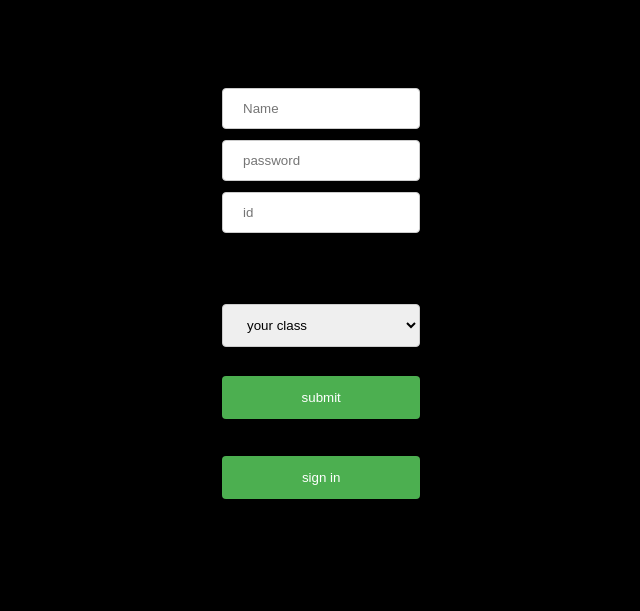
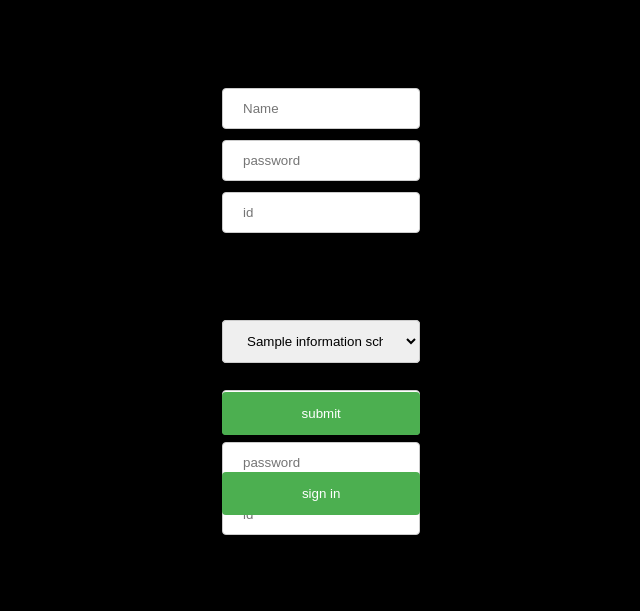
Before and after one commit to segev-harpaz/segev-harpaz, a Flask app: page / in a window 1280 px wide. Shown: the top 611 px of the page, without its empty margins (162-802 px from the left). Run offline with Flask 2, Linux system fonts and the light colour scheme; a database or web service that is not in the repository returns one stand-in record (values such as "Sample title"); some libraries are stand-ins or nearby versions.

Commit message:
Add files via upload

```diff
--- a/templates/projectHTML.html
+++ b/templates/projectHTML.html
@@ -2,33 +2,235 @@
 <html>
 <head>
 
-        <link rel="stylesheet" type="text/css" href="ProjectCss.css">
+	<style>
+
+		input[type=text], select {
+			width: 15.5%;
+			padding: 12px 20px;
+			margin: 8px 0;
+			display: inline-block;
+			border: 1px solid #ccc;
+			border-radius: 4px;
+			box-sizing: border-box;
+			position: fixed;
+			left: 30%;
+		}
+
+		input[type=password], select {
+			width: 15.5%;
+			padding: 12px 20px;
+			margin: 8px 0;
+			display: inline-block;
+			border: 1px solid #ccc;
+			border-radius: 4px;
+			box-sizing: border-box;
+			position: fixed;
+			left: 30%;
+		}
+
+		#this {
+			width: 15.5%;
+			background-color: #4CAF50;
+			color: white;
+			padding: 14px 20px;
+			margin: 8px 0;
+			border: none;
+			border-radius: 4px;
+			cursor: pointer;
+			position: fixed;
+			left: 30%;
+			top: 48%;
+		}
+
+		input[type=submit]:hover {
+			background-color: #45a049;
+		}
+
+		div {
+			border-radius: 5px;
+			background-color: #f2f2f2;
+			padding: 20px;
+		}
+
+		#signin {
+			width: 15.5%;
+			background-color: #4CAF50;
+			color: white;
+			padding: 14px 20px;
+			margin: 8px 0;
+			border: none;
+			border-radius: 4px;
+			cursor: pointer;
+			position: fixed;
+			left: 30%;
+			top: 58%;
+		}
+
+		#demo {
+			position: fixed;
+			left: 30%;
+			top: 2%;
+		}
+
+		#times {
+			position: fixed;
+			left: 30%;
+			top: 39%;
+		}
+	</style>
 </head>
 <body style="background-color:black;">
-            <br/><br/><br/><br/>
-                <form  name = "form1" id = "from1"  onsubmit="IDValidator();return false" method="POST" action="http://localhost:5000/result">
-                    <span name = "dudu" id ="dudu">
-                    <input type="text" name="name" id="name" placeholder="Name"><br/><br/>
+	<br /><br /><br /><br />
+	<center>
+		<span style='color:white'>
+			{% if result %}
+			{{result}}
+			{% endif %}
+		</span>
+	</center>
+	<form name="form1" id="from1" onsubmit="IDValidator();return false" action="http://segevharpaz1.pythonanywhere.com/result" method='POST'>
+		<span name="dudu" id="dudu">
+			<input type="text" name="name" id="name" placeholder="Name" pattern=".{6, 20}" title="6 - 20 characters"><br /><br />
 			<p id="demo0" name="demo0"></p>
-                        <input type="password" name="PP" id="PP" placeholder="password" ><br/><br/>
+			<input type="password" name="password" id="password" placeholder="password" pattern="(?=.*\d)(?=.*[a-z])(?=.*[A-Z]).{8,}"
+				   title="Must contain at least one  number and one uppercase and lowercase letter, and at least 8 or more characters"><br /><br />
 			<p id="demo1" name="demo1"></p>
-                        <input type="text" name="id" id="id" placeholder="id"><br/><br/>
+			<input type="text" name="id" id="id" placeholder="id" <input type="text" name="country_code" pattern="[0-9]{9}" title="please enter number only"><br /><br />
 			<center><p id="demo" name="demo">hello</p></center>
 			<input type="submit" value="submit" id="this" name="this">
-                        <br/><br/><br/><br/>
+			<br /><br /><br /><br />
 		</span>
-                    <span name = "sun" id = "sun">choose class</span>
-                    <select name = "Cclass" id = "Cclass">
-                            <option >your class</option>
-                            <option>cyber_10_grade</option>
-                            <option>cyber_11_grade</option>
-                            <option>cyber_12_grade</option>
+		<span name="sun" id="sun">choose class</span>
+		<select id="times" name="times">
+			{% for row in tab %}
+			<option id="class_name" name="class_name">
+				{{ row }}
+			</option>
+			{% endfor %}
 		</select>
 	</form>
-            <span name = "signin1" id = "signin1">
-            <form action="http://localhost:5000/sign_in" method="POST">
+	<span name="signin1" id="signin1">
+		<form action="http://segevharpaz1.pythonanywhere.com/sign_in" method="POST">
 			<input type="submit" value="sign in" id="signin" name="signin">
 		</form>
 	</span>
 </body>
 </html>
+<!DOCTYPE html>
+<html>
+<head>
+
+	<style>
+
+		input[type=text], select {
+			width: 15.5%;
+			padding: 12px 20px;
+			margin: 8px 0;
+			display: inline-block;
+			border: 1px solid #ccc;
+			border-radius: 4px;
+			box-sizing: border-box;
+			position: fixed;
+			left: 30%;
+		}
+
+		input[type=password], select {
+			width: 15.5%;
+			padding: 12px 20px;
+			margin: 8px 0;
+			display: inline-block;
+			border: 1px solid #ccc;
+			border-radius: 4px;
+			box-sizing: border-box;
+			position: fixed;
+			left: 30%;
+		}
+
+		#this {
+			width: 15.5%;
+			background-color: #4CAF50;
+			color: white;
+			padding: 14px 20px;
+			margin: 8px 0;
+			border: none;
+			border-radius: 4px;
+			cursor: pointer;
+			position: fixed;
+			left: 30%;
+			top: 48%;
+		}
+
+		input[type=submit]:hover {
+			background-color: #45a049;
+		}
+
+		div {
+			border-radius: 5px;
+			background-color: #f2f2f2;
+			padding: 20px;
+		}
+
+		#signin {
+			width: 15.5%;
+			background-color: #4CAF50;
+			color: white;
+			padding: 14px 20px;
+			margin: 8px 0;
+			border: none;
+			border-radius: 4px;
+			cursor: pointer;
+			position: fixed;
+			left: 30%;
+			top: 58%;
+		}
+
+		#demo {
+			position: fixed;
+			left: 30%;
+			top: 2%;
+		}
+
+		#times {
+			position: fixed;
+			left: 30%;
+			top: 39%;
+		}
+	</style>
+</head>
+<body style="background-color:black;">
+	<br /><br /><br /><br />
+	<center>
+		<span style='color:white'>
+			{% if result %}
+			{{result}}
+			{% endif %}
+		</span>
+	</center>
+	<form name="form1" id="from1" onsubmit="IDValidator();return false" action="http://segevharpaz1.pythonanywhere.com/result" method='POST'>
+		<span name="dudu" id="dudu">
+			<input type="text" name="name" id="name" placeholder="Name" pattern=".{6, 20}" title="6 - 20 characters"><br /><br />
+			<p id="demo0" name="demo0"></p>
+			<input type="password" name="password" id="password" placeholder="password" pattern="(?=.*\d)(?=.*[a-z])(?=.*[A-Z]).{8,}"
+				   title="Must contain at least one  number and one uppercase and lowercase letter, and at least 8 or more characters"><br /><br />
+			<p id="demo1" name="demo1"></p>
+			<input type="text" name="id" id="id" placeholder="id" <input type="text" name="country_code" pattern="[0-9]{9}" title="please enter number only"><br /><br />
+			<center><p id="demo" name="demo">hello</p></center>
+			<input type="submit" value="submit" id="this" name="this">
+			<br /><br /><br /><br />
+		</span>
+		<span name="sun" id="sun">choose class</span>
+		<select id="times" name="times">
+			{% for row in tab %}
+			<option id="class_name" name="class_name">
+				{{ row }}
+			</option>
+			{% endfor %}
+		</select>
+	</form>
+	<span name="signin1" id="signin1">
+		<form action="http://segevharpaz1.pythonanywhere.com/sign_in" method="POST">
+			<input type="submit" value="sign in" id="signin" name="signin">
+		</form>
+	</span>
+</body>
+</html>
```
Also changed, not shown: templates/admin.html (+64 -49 lines), templates/show_table.html (+41 -3 lines), templates/signin.html (+66 -7 lines). Lines whose indentation alone changed are shown as unchanged.
